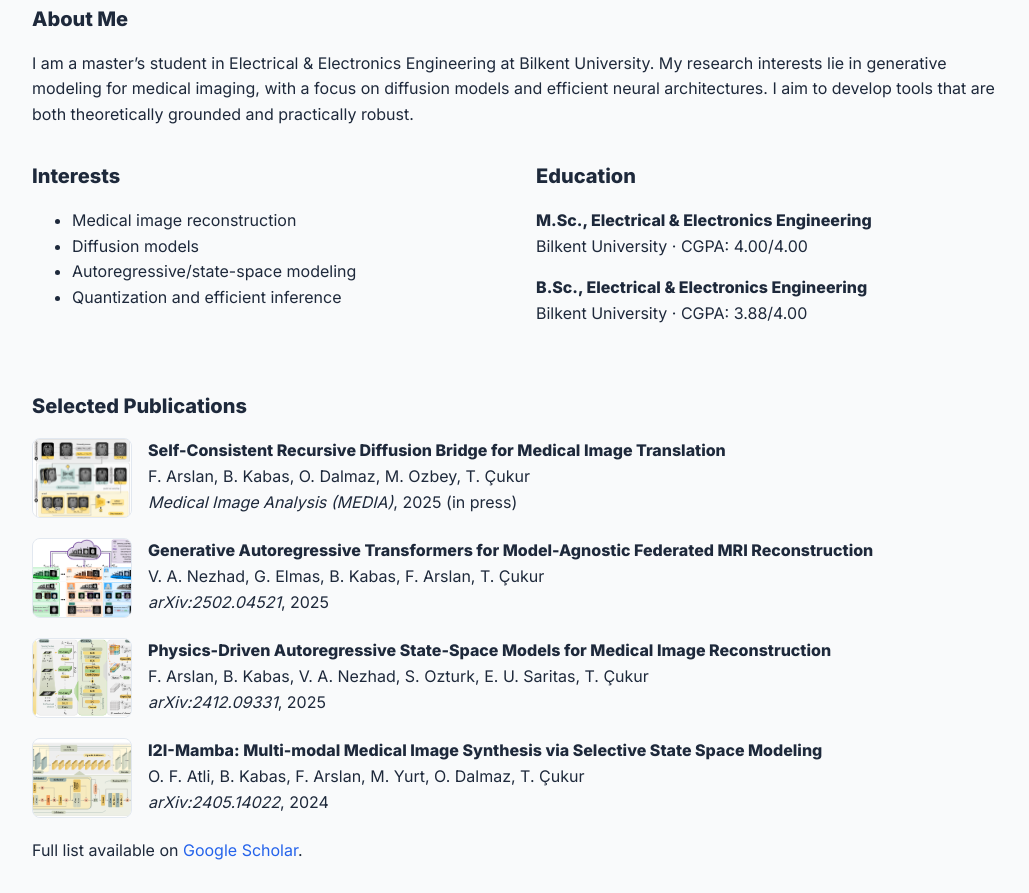
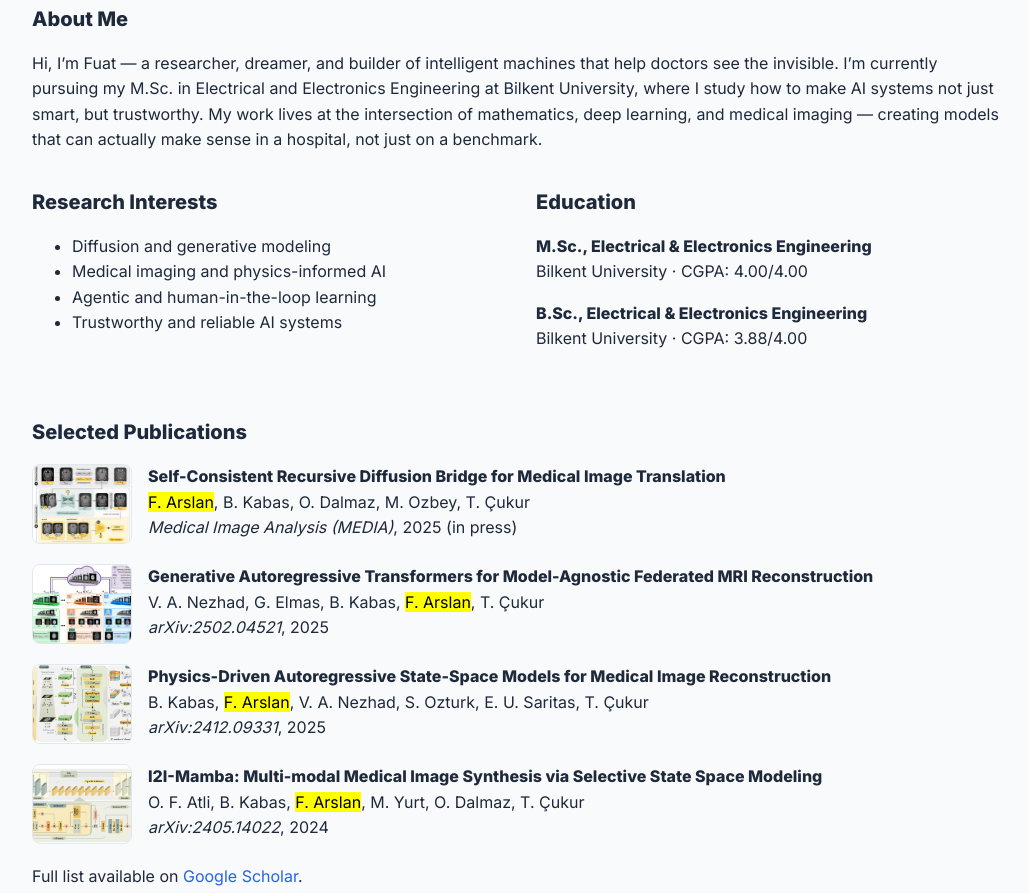
Before and after one commit to fuat-arslan/fuat-arslan.github.io, a plain HTML site: page index.html in a window 1280 px wide. Shown: the part 313-1206 px from the top of the page, without its empty margins (124-1153 px from the left). Drawn offline with Linux system fonts and the light colour scheme.

Commit message:
Revise about section and highlight publications
Updated personal introduction and research interests in the about section. Highlighted contributions in publication entries.

```diff
--- a/index.html
+++ b/index.html
@@ -142,17 +142,21 @@
 
     <section id="about">
       <h2>About Me</h2>
-      <p>I am a master’s student in Electrical & Electronics Engineering at Bilkent University. My research interests lie in generative modeling for medical imaging, with a focus on diffusion models and efficient neural architectures. I aim to develop tools that are both theoretically grounded and practically robust.</p>
+      <p>Hi, I’m Fuat — a researcher, dreamer, and builder of intelligent machines that help doctors see the invisible. I’m currently pursuing my M.Sc. in Electrical and Electronics Engineering at Bilkent University, where I study how to make AI systems not just smart, but trustworthy.
+
+My work lives at the intersection of mathematics, deep learning, and medical imaging — creating models that can actually make sense in a hospital, not just on a benchmark.</p>
       <div class="row">
         <div class="column">
-          <h2>Interests</h2>
+          <h2>Research Interests</h2>
           <ul>
-            <li>Medical image reconstruction</li>
-            <li>Diffusion models</li>
-            <li>Autoregressive/state-space modeling</li>
-            <li>Quantization and efficient inference</li>
+            <li>Diffusion and generative modeling</li>
+            <li>Medical imaging and physics-informed AI</li>
+            <li>Agentic and human-in-the-loop learning</li>
+            <!--<li>Autoregressive and flow-based architectures</li>-->
+            <li>Trustworthy and reliable AI systems</li>
           </ul>
         </div>
+
         <div class="column" id="education">
           <h2>Education</h2>
           <p><strong>M.Sc., Electrical & Electronics Engineering</strong><br>
@@ -171,7 +175,7 @@
         <img src="assets/SelfRDB.png" alt="SCDB thumbnail">
         <div class="pub-text">
           <strong>Self-Consistent Recursive Diffusion Bridge for Medical Image Translation</strong><br>
-          F. Arslan, B. Kabas, O. Dalmaz, M. Ozbey, T. Çukur<br>
+          <mark>F. Arslan</mark>, B. Kabas, O. Dalmaz, M. Ozbey, T. Çukur<br>
           <em>Medical Image Analysis (MEDIA)</em>, 2025 (in press)
         </div>
       </div>
@@ -180,7 +184,7 @@
         <img src="assets/FedGAT.png" alt="GATR thumbnail">
         <div class="pub-text">
           <strong>Generative Autoregressive Transformers for Model-Agnostic Federated MRI Reconstruction</strong><br>
-          V. A. Nezhad, G. Elmas, B. Kabas, F. Arslan, T. Çukur<br>
+          V. A. Nezhad, G. Elmas, B. Kabas, <mark>F. Arslan</mark>, T. Çukur<br>
           <em>arXiv:2502.04521</em>, 2025
         </div>
       </div>
@@ -189,7 +193,7 @@
         <img src="assets/MambaRoll.png" alt="S4-MRI thumbnail">
         <div class="pub-text">
           <strong>Physics-Driven Autoregressive State-Space Models for Medical Image Reconstruction</strong><br>
-          F. Arslan, B. Kabas, V. A. Nezhad, S. Ozturk, E. U. Saritas, T. Çukur<br>
+          B. Kabas, <mark>F. Arslan</mark>, V. A. Nezhad, S. Ozturk, E. U. Saritas, T. Çukur<br>
           <em>arXiv:2412.09331</em>, 2025
         </div>
       </div>
@@ -198,7 +202,7 @@
         <img src="assets/I2IMamba.png" alt="I2I-Mamba thumbnail">
         <div class="pub-text">
           <strong>I2I-Mamba: Multi-modal Medical Image Synthesis via Selective State Space Modeling</strong><br>
-          O. F. Atli, B. Kabas, F. Arslan, M. Yurt, O. Dalmaz, T. Çukur<br>
+          O. F. Atli, B. Kabas, <mark>F. Arslan</mark>, M. Yurt, O. Dalmaz, T. Çukur<br>
           <em>arXiv:2405.14022</em>, 2024
         </div>
       </div>
```
